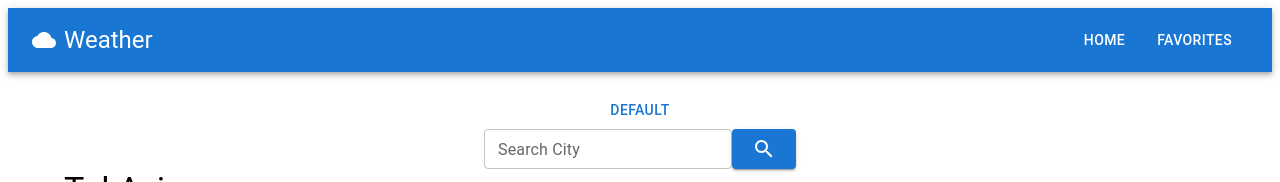
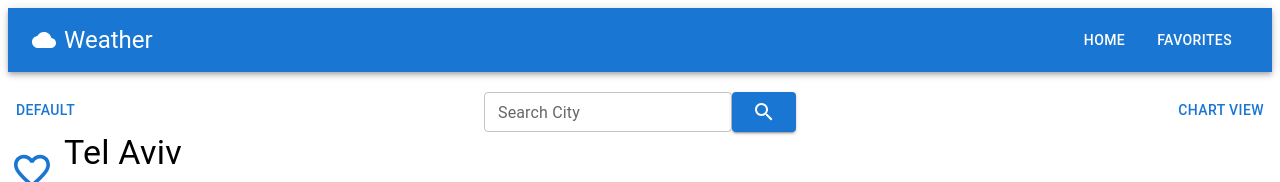
Before and after one commit to yoav-ro/Yoav-Ronen-01-06-2022, a React (Create React App) app: page / in a window 1280 px wide. Shown: the top 182 px of the page. Built offline with nearby package versions, Linux system fonts and the light colour scheme; no server answers.

Commit message:
control bar and chart setup

```diff
--- /dev/null
+++ b/src/components/controlBar.jsx
@@ -0,0 +1,31 @@
+import { Button, Grid } from "@mui/material";
+import React from "react";
+import { useDispatch, useSelector } from "react-redux";
+import { setCurrCity } from "../utils/actions";
+import SearchBar from "./SearchBar";
+
+function ControlBar({ }) {
+    const appData = useSelector(state => state.appDataReducer);
+    const defaultCity = appData.defaultCityData;
+    const dispatch = useDispatch();
+
+    const handleDefaultClick = () => {
+        dispatch(setCurrCity(defaultCity));
+    }
+
+    return (
+        <Grid container>
+            <Grid item xs={2}>
+                <Button onClick={handleDefaultClick}>Default</Button>
+            </Grid>
+            <Grid item xs={8}>
+                <SearchBar />
+            </Grid>
+            <Grid item xs={2} textAlign="end">
+                <Button>Chart View</Button>
+            </Grid>
+        </Grid>
+    )
+}
+
+export default ControlBar;
--- a/src/components/homePage.jsx
+++ b/src/components/homePage.jsx
@@ -3,16 +3,15 @@ import { Box } from "@mui/system";
 import React, { useEffect, useState } from "react";
 import { useDispatch, useSelector } from "react-redux";
 import { setCurrCity } from "../utils/actions";
-import { getCityWeather, getCityWeatherByKey } from "../utils/apiRequests";
+import { getCityWeatherByKey } from "../utils/apiRequests";
+import ControlBar from "./controlBar";
 import CityDisplay from "./MainCityDisplay";
 import SearchBar from "./SearchBar";
 
 function HomePage({ }) {
     const appData = useSelector(state => state.appDataReducer);
     const currCity = appData.currCityData;
-    const defaultCity = appData.defaultCityData;
     const [currWeatherDisplay, setCurrWeatherDisplay] = useState({ DailyForecasts: [] });
-    const dispatch = useDispatch();
 
     useEffect(() => {
         if (currCity.cityName !== "Tel Aviv") {
@@ -33,14 +32,9 @@ function HomePage({ }) {
 
     }, [])
 
-    const handleDefaultClick = () => {
-        dispatch(setCurrCity(defaultCity));
-    }
-
     return (
         <Box sx={{ mt: "20px", justifyItems: "center" }}>
-            <Button onClick={handleDefaultClick}>Default</Button>
-            <SearchBar setCurrWeather={setCurrWeatherDisplay} />
+            <ControlBar />
             <CityDisplay weatherData={currWeatherDisplay} cityData={currCity} />
         </Box>
     )
```
Also changed, not shown: src/components/chartView.jsx (added, +8 -0 lines).
